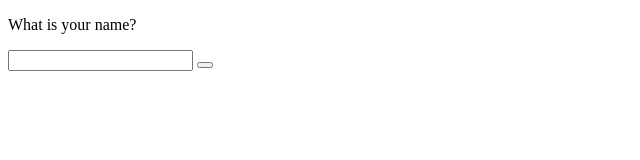
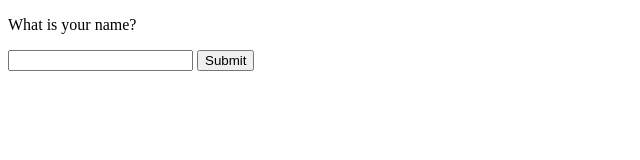
Before and after one commit to naomi-1826/naomi-1826.github.io, a plain HTML site: page one.html in a window 1280 px wide. Shown: the whole page, without its empty margins (0-640 px from the left). Drawn offline with Linux system fonts and the light colour scheme.

Commit message:
Update one.html

```diff
--- a/one.html
+++ b/one.html
@@ -10,6 +10,6 @@
 <body>
     <p>What is your name?</p>
     <input type="text" id="name">
-    <button onclick="userName"></button>
+    <button onclick="userName">Submit</button>
 </body>
 </html>
```
